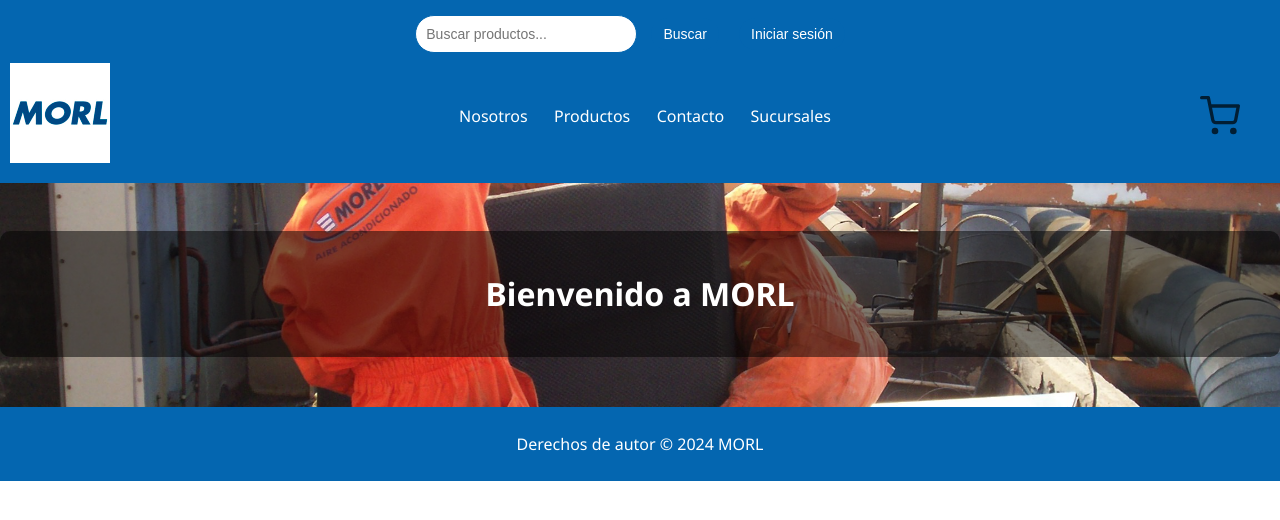
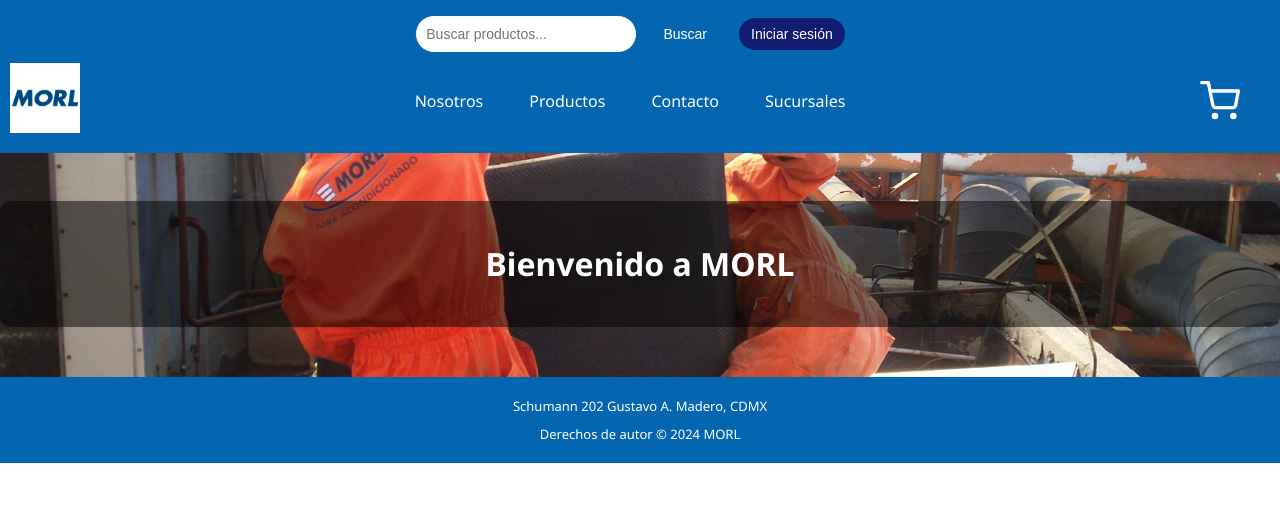
Before and after one commit to joanquique/MORL, a plain HTML site: page index.html in a window 1280 px wide. Drawn offline with Linux system fonts and the light colour scheme.

Commit message:
U/Diseño general

```diff
--- a/index.html
+++ b/index.html
@@ -61,6 +61,7 @@
 
     <footer>
         <!-- Pie de página -->
+        <p>Schumann 202 Gustavo A. Madero, CDMX</p>
         <p>Derechos de autor &copy; 2024 MORL</p>
     </footer>
     <script src="js/modal.js"></script>
--- a/styles/_components.scss
+++ b/styles/_components.scss
@@ -32,7 +32,7 @@
     padding: 8px 12px;
     border: none;
     border-radius: 500px;
-    background-color: $color-primario;
+    background-color: #101d70;
     color: $color-secundario;
     font-size: 14px;
     cursor: pointer;
--- a/styles/_layout.scss
+++ b/styles/_layout.scss
@@ -44,22 +44,32 @@
         li {
             margin-right: 20px;
             a {
+                padding: 9px 13px;
                 color: $color-secundario;
                 text-decoration: none;
-                padding: 0 0.2rem 0 0.2rem;
+                border: none;
+                border-radius: 500px;
+                background-color: $color-primario;
+                color: $color-secundario;
+                cursor: pointer;
+                transition: transform 0.3s ease;
+                &:hover {
+                    background-color: darken($color-primario, 10%);
+                    transform: scale(1.1);
+                }
             }
         }
     }
     .logo {
         padding-left: 10px;
-        width: 100px;
+        width: 70px;
         height: auto;
     }
     .cart {
         padding-right: 40px;
+        filter: invert(1);
         width: 40px;
         height: auto;
-        opacity: 0.7;
         cursor: pointer;
     }
 }
@@ -73,4 +83,8 @@
     color: $color-secundario;
     text-align: center;
     padding: 10px 0;
+    p {
+        margin: 10px 0 10px;
+        font-size: 13px;
+    }
 }
```
Also changed, not shown: img/LOGO MORL.jpg (added), styles/main.css, 1 other file.
